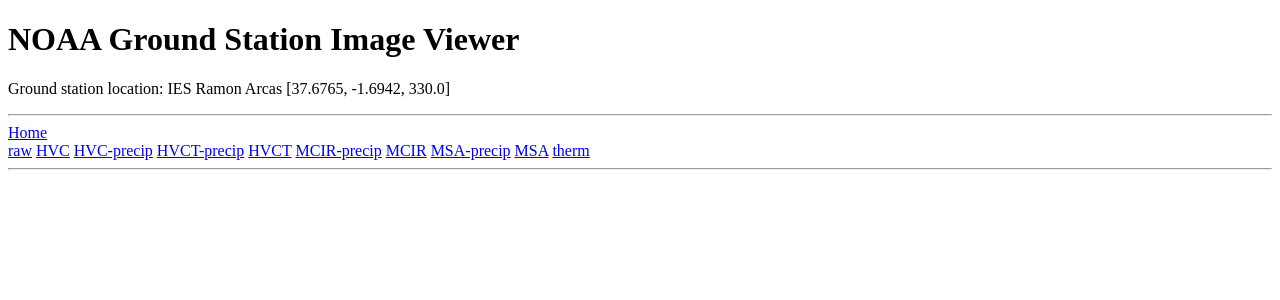
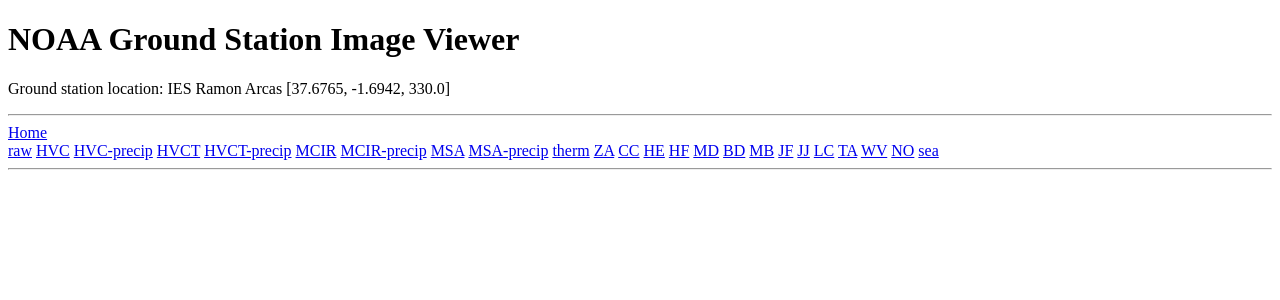
Before and after one commit to ARF20NET/satimgview, a PHP site: page /index.php in a window 1280 px wide. Shown: the top 300 px of the page. Run offline with PHP 8.4, Linux system fonts and the light colour scheme; data that the repository does not hold is empty.

Commit message:
Adapt to raspberry-noaa-v2 imagery filenames and structure

```diff
--- a/index.php
+++ b/index.php
@@ -60,33 +60,63 @@ $type = $_GET['type'];
 		<a class="text" href="?type=raw">raw</a>
 		<a class="text" href="?type=HVC">HVC</a>
 		<a class="text" href="?type=HVC-precip">HVC-precip</a>
+		<a class="text" href="?type=HVCT">HVCT</a>
 		<a class="text" href="?type=HVCT-precip">HVCT-precip</a>
-		<a class="text" href="?type=HVCT">HVCT</a>
+		<a class="text" href="?type=MCIR">MCIR</a>
 		<a class="text" href="?type=MCIR-precip">MCIR-precip</a>
-		<a class="text" href="?type=MCIR">MCIR</a>
+		<a class="text" href="?type=MSA">MSA</a>
 		<a class="text" href="?type=MSA-precip">MSA-precip</a>
-		<a class="text" href="?type=MSA">MSA</a>
 		<a class="text" href="?type=therm">therm</a>
+		<a class="text" href="?type=ZA">ZA</a>
+		<a class="text" href="?type=CC">CC</a>
+		<a class="text" href="?type=HE">HE</a>
+		<a class="text" href="?type=HF">HF</a>
+		<a class="text" href="?type=MD">MD</a>
+		<a class="text" href="?type=BD">BD</a>
+		<a class="text" href="?type=MB">MB</a>
+		<a class="text" href="?type=JF">JF</a>
+		<a class="text" href="?type=JJ">JJ</a>
+		<a class="text" href="?type=LC">LC</a>
+		<a class="text" href="?type=TA">TA</a>
+		<a class="text" href="?type=WV">WV</a>
+		<a class="text" href="?type=NO">NO</a>
+		<a class="text" href="?type=sea">sea</a>
 		<hr>
 		<div class="content">
 
 		<?php
+			$imgdir = "/d/FTPServer/satimg/apt/";
 
+			$files = array_filter(scandir($imgdir), function($item) {
+				global $imgdir;
+				return !is_dir($imgdir.$item);
+			});
 
-			$imagdir = "/d/FTPServer/satimg/apt/".$type."/";
-			$files = scandir($imagdir);
+			$files = array_filter(scandir($imgdir), function($item) {
+				global $type;
+				return substr(substr($item, 24), 0, -4) == $type;
+			});
 
+			$files = array_values($files);
+
+			//print_r($files);
 
 			$times = array();
+
 			foreach ($files as $file)
-				if ($file != "." && $file != "..")
-					array_push($times, substr($file, 8, 16));
+				array_push($times, substr($file, 8, 15));
+
 			rsort($times);
+			//array_reverse($times);
+
+			//print_r($times);
 
 			foreach ($times as $time) {
 				$file = array_search_partial($files, $time);
 
-				$satstr = substr($file, 0, strpos($file, '_'));
+				//print($file);
+
+				$satstr = substr($file, 0, 7);
 
 				$timestr = substr($time, 0, 4)."-".substr($time, 4, 2)."-".substr($time, 6, 2)." ".substr($time, 9, 2).":".substr($time, 11, 2).":".substr($time, 13, 2);
 				$timestamp = strtotime($timestr);
@@ -94,7 +124,7 @@ $type = $_GET['type'];
 				$ago = time() - $timestamp;
 				$agostr = secsToAgo($ago);
 
-				echo "<a href=\"/FTPServer/satimg/apt/$type/$file\"><img width=\"100%\" src=\"/FTPServer/satimg/apt/$type/$file\"></a><br>
+				echo "<a href=\"/FTPServer/satimg/apt/$file\"><img width=\"100%\" src=\"/FTPServer/satimg/apt/$file\"></a><br>
 					<div class=\"text\"<span>$satstr: $timestr, $agostr ago</span></div><br>";
 			}
 		?>
```
